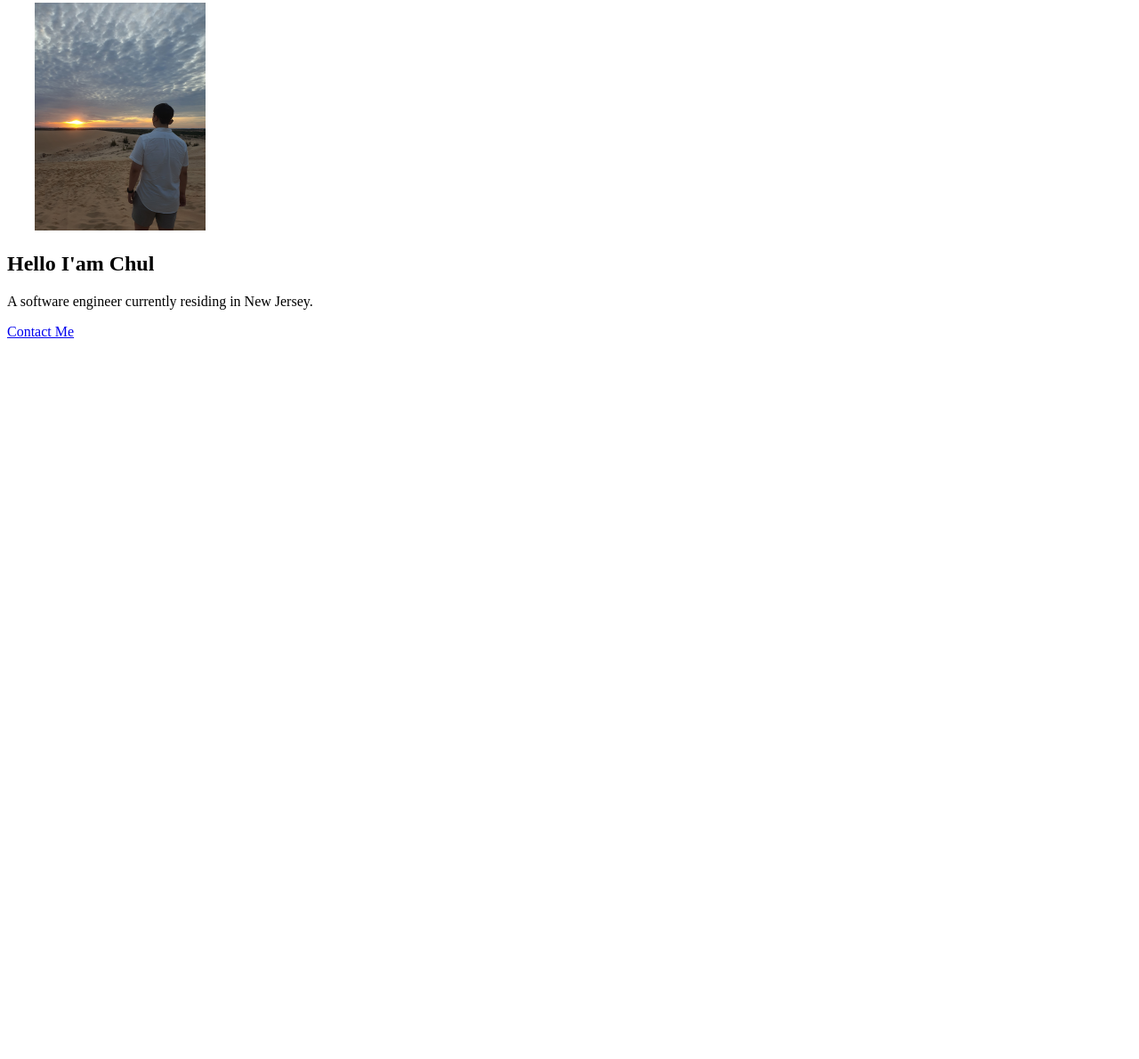
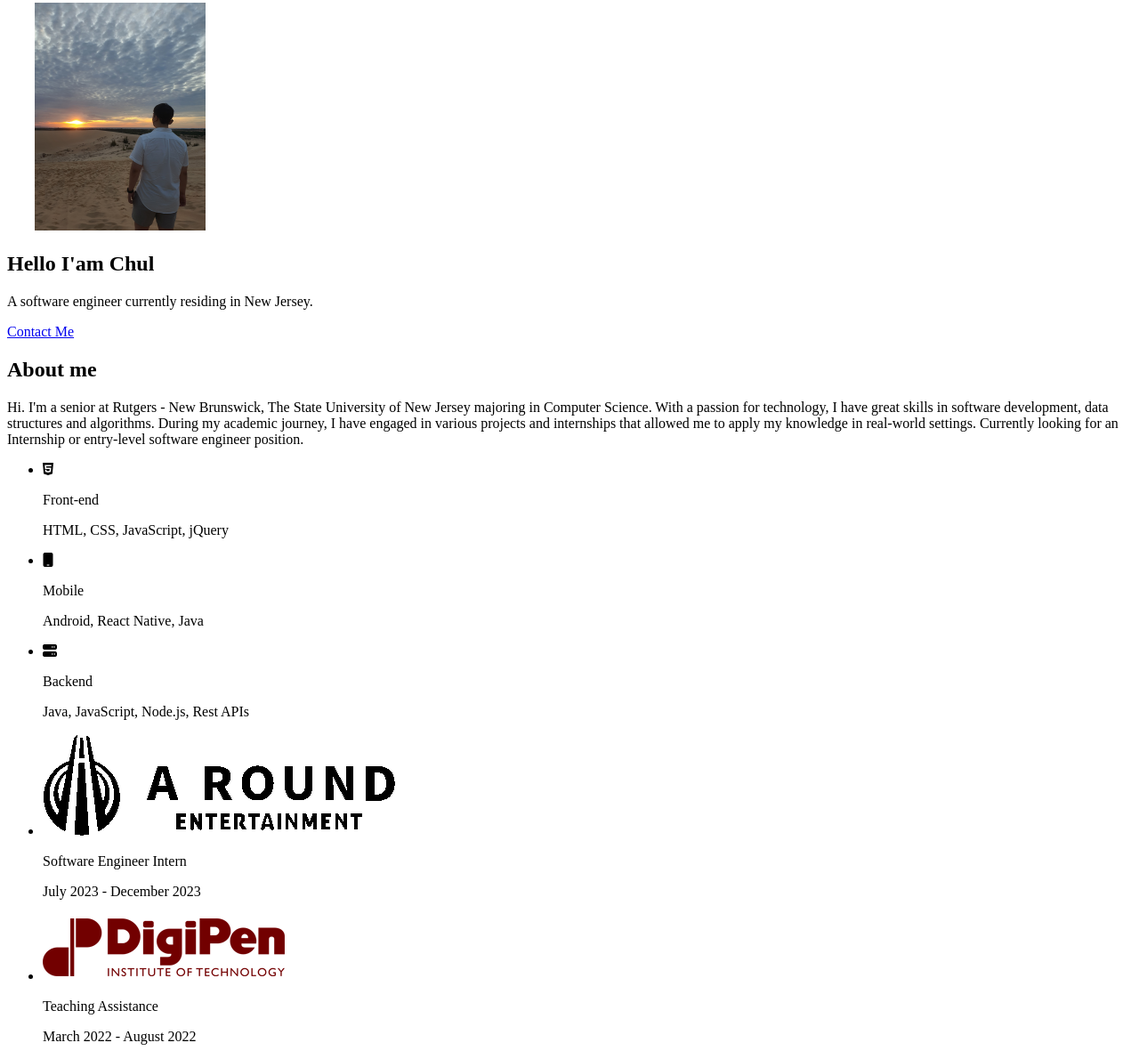
Before and after one commit to ChulJJA/Web_Coding_Practice_Frontend, a plain HTML site: page Portfolio/index.html in a window 1280 px wide. Shown: the part 469-1659 px from the top of the page at 89% size. Before the commit the page ends 859 px from the top, so only its background shows below. Drawn offline with Linux system fonts and the light colour scheme.

Commit message:
Update about section

```diff
--- a/Portfolio/index.html
+++ b/Portfolio/index.html
@@ -53,7 +53,43 @@
                 <a href="#contact">Contact Me</a>
             </section>
             <!-- About -->
-            <section id="about"></section>
+            <section id="about">
+                <h2>About me</h2>
+                <p>Hi.
+                    I'm a senior at Rutgers - New Brunswick, The State University of New Jersey majoring in Computer Science. With a passion for technology, I have great skills in software development, data structures and algorithms. During my academic journey, I have engaged in various projects and internships that allowed me to apply my knowledge in real-world settings.
+
+                    Currently looking for an Internship or entry-level software engineer position.
+                </p>
+                <ul>
+                    <li>
+                        <i class="fa-brands fa-html5"></i>
+                        <p>Front-end</p>
+                        <p>HTML, CSS, JavaScript, jQuery</p>
+                    </li>
+                    <li>
+                        <i class="fa-solid fa-mobile"></i>
+                        <p>Mobile</p>
+                        <p>Android, React Native, Java</p>
+                    </li>
+                    <li>
+                        <i class="fa-solid fa-server"></i>
+                        <p>Backend</p>
+                        <p>Java, JavaScript, Node.js, Rest APIs</p>
+                    </li>
+                </ul>
+                <ul>
+                    <li><img src="images/a_round_logo.png" alt="a_round_logo"></li>
+                    <div>
+                        <p>Software Engineer Intern</p>
+                        <p>July 2023 - December 2023</p>
+                    </div>
+                    <li><img src="images/digipen_logo.png" alt="digipen_logo"></li>
+                    <div>
+                        <p>Teaching Assistance</p>
+                        <p>March 2022 - August 2022</p>
+                    </div>
+                </ul>
+            </section>
             <!-- Skills -->
             <section id="skills"></section>
             <!-- Work Experience -->
```
Also changed, not shown: Portfolio/images/a_round_logo.png (added), Portfolio/images/digipen_logo.png (added).
